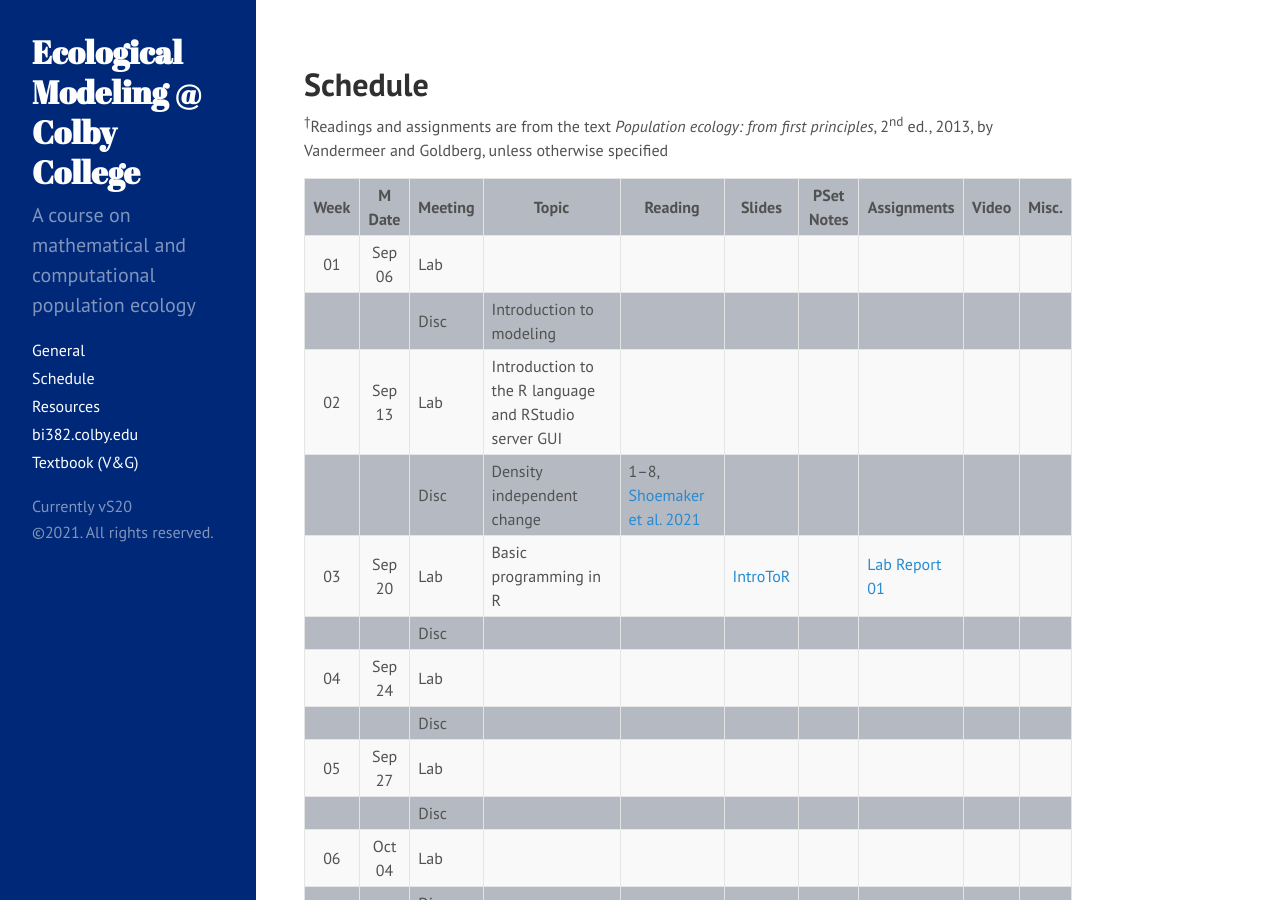
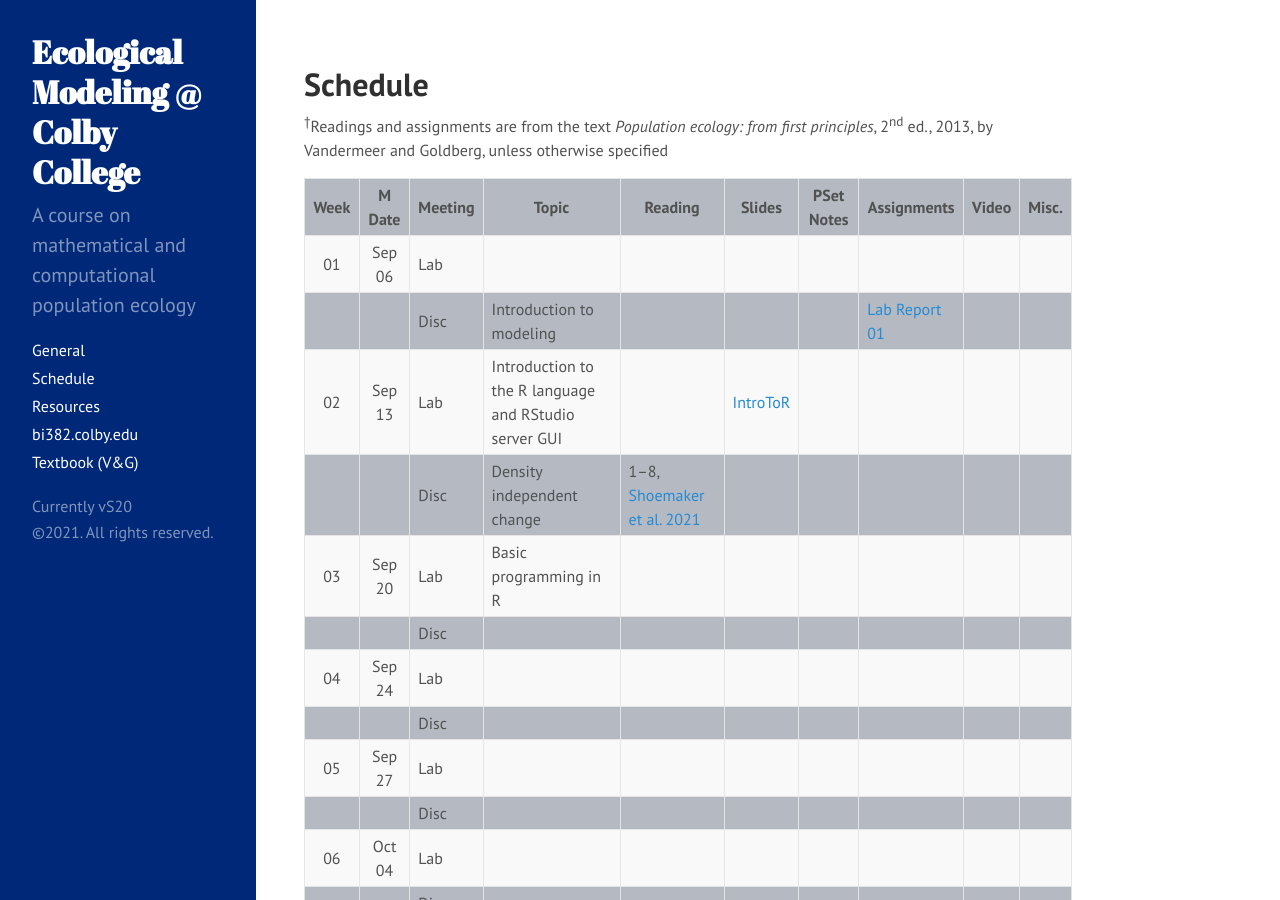
Before and after one commit to ColbyEcology/colbyecology.github.io, a Jekyll site: the page built from Schedule.md, in a window 1280 px wide and 900 px high. Built offline with Jekyll 4.4.1, drawn with Linux system fonts in a browser that asks for light colours.

Commit message:
i messed up

```diff
--- a/Schedule.md
+++ b/Schedule.md
@@ -30,10 +30,10 @@ title: "Schedule"
 | Week | M Date | Meeting |     Topic                                                               | Reading                                                                                                                | Slides                                                      | PSet Notes                                                                              | Assignments                            | Video                                                | Misc.                                       |
 |:----:|:------:|---------|-------------------------------------------------------------------------|------------------------------------------------------------------------------------------------------------------------|-------------------------------------------------------------|-----------------------------------------------------------------------------------------|----------------------------------------|------------------------------------------------------|---------------------------------------------|
 | 01   | Sep 06 |   Lab   |                                                                         |                                                                                                                        |                                                             |                                                                                         |                                        |                                                      |                                             |
-|      |        |  Disc   | Introduction to modeling                                                |                                                                                                                        |                                                             |                                                                                         |                                        |                                                      |                                             |
-| 02   | Sep 13 |   Lab   | Introduction to the R language and RStudio server GUI                   |                                                                                                                        |                                                             |                                                                                         |                                        |                                                      |                                             |
+|      |        |  Disc   | Introduction to modeling                                                |                                                                                                                        |                                                             |                                                                                         | [Lab Report 01](../Assignments/LabReports/LabReport_1.html)|                                                      |                                             |
+| 02   | Sep 13 |   Lab   | Introduction to the R language and RStudio server GUI                   |                                                                                                                        | [IntroToR](../Presentations/Lab01_IntroToR.html)                                                            |                                                                                         |                                        |                                                      |                                             |
 |      |        |  Disc   | Density independent change                                              | 1–8, [Shoemaker et al. 2021](https://esajournals.onlinelibrary.wiley.com/doi/10.1002/ecs2.3701#.YSfFZPgswbs.twitter)   |                                                             |                                                                                         |                                        |                                                      |                                             |
-| 03   | Sep 20 |   Lab   | Basic programming in R                                                  |                                                                                                                        | [IntroToR](../Presentations/Lab01_IntroToR.html)            |                                                                                         | [Lab Report 01](../Assignments/LabReports/LabReport_1.html) |                                                      |                                             |
+| 03   | Sep 20 |   Lab   | Basic programming in R                                                  |                                                                                                                        |             |                                                                                         |  |                                                      |                                             |
 |      |        |  Disc   |                                                                         |                                                                                                                        |                                                             |                                                                                         |                                        |                                                      |                                             |
 | 04   | Sep 24 |   Lab   |                                                                         |                                                                                                                        |                                                             |                                                                                         |                                        |                                                      |                                             |
 |      |        |  Disc   |                                                                         |                                                                                                                        |                                                             |                                                                                         |                                        |                                                      |                                             |
```
